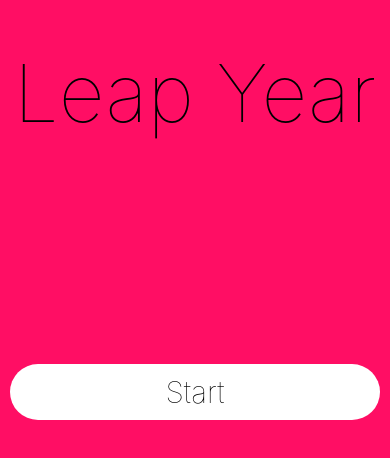
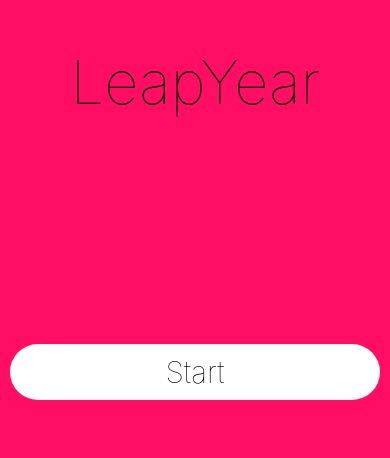
Before and after one commit to andrekovac/LeapYear2, a React Native app: screen / in a window 390 px wide. Shown: the part 190-648 px from the top of the page. Built offline with nearby package versions, Linux system fonts and the light colour scheme.

Commit message:
add spring animation

```diff
--- a/App.tsx
+++ b/App.tsx
@@ -14,7 +14,7 @@ const App = () => {
       {hasPressedButton ? (
         <HomeScreen onPress={() => setHasPressedButton(false)} />
       ) : (
-        <WelcomeScreen onPress={() => setHasPressedButton(true)} />
+        <WelcomeScreen hasPressedButton={hasPressedButton} onPress={() => setHasPressedButton(true)} />
       )}
       <StatusBar style="auto" />
     </Container>
--- a/src/screens/WelcomeScreen/index.tsx
+++ b/src/screens/WelcomeScreen/index.tsx
@@ -1,19 +1,59 @@
-import React, { VFC } from "react";
+import React, { useEffect, useRef, VFC } from "react";
+import { Animated, Easing } from "react-native";
+import styled from "styled-components/native";
+
 import StartButton from "../../components/StartButton";
-import { StyledText } from "../../components/StartButton/styles";
 
 interface Props {
   onPress: () => void;
+  hasPressedButton: boolean;
 }
-const WelcomeScreen: VFC<Props> = ({ onPress }) => {
+const WelcomeScreen: VFC<Props> = ({ onPress, hasPressedButton }) => {
+  const introAnim = useRef(new Animated.Value(0)).current;
+
+  useEffect(() => {
+    bounceIn();
+    return () => {
+      introAnim.setValue(0);
+    };
+  }, [hasPressedButton]);
+
+  const bounceIn = () => {
+    Animated.timing(introAnim, {
+      toValue: 1,
+      duration: 1000,
+      easing: Easing.bounce,
+      useNativeDriver: true,
+    }).start();
+  };
+
   return (
     <>
-      <StyledText size={80}>{"Leap Year"}</StyledText>
-      <StartButton onPress={onPress}>
-        {"Start"}
-      </StartButton>
+      <AnimatedText
+        style={{
+          transform: [
+            {
+              scale: introAnim.interpolate({
+                // Animated.Value goes from 0 to 1
+                inputRange: [0, 1],
+                // scale value changes from 1 to 2
+                outputRange: [1, 2],
+              }),
+            },
+          ],
+        }}
+      >
+        LeapYear
+      </AnimatedText>
+      <StartButton onPress={onPress}>{"Start"}</StartButton>
     </>
   );
 };
 
+const AnimatedText = styled(Animated.Text)<{ size?: number }>`
+  font-size: ${(props) => (props.size ? `${props.size}px` : "30px")};
+  font-weight: 100;
+  text-align: center;
+`;
+
 export default WelcomeScreen;
```
